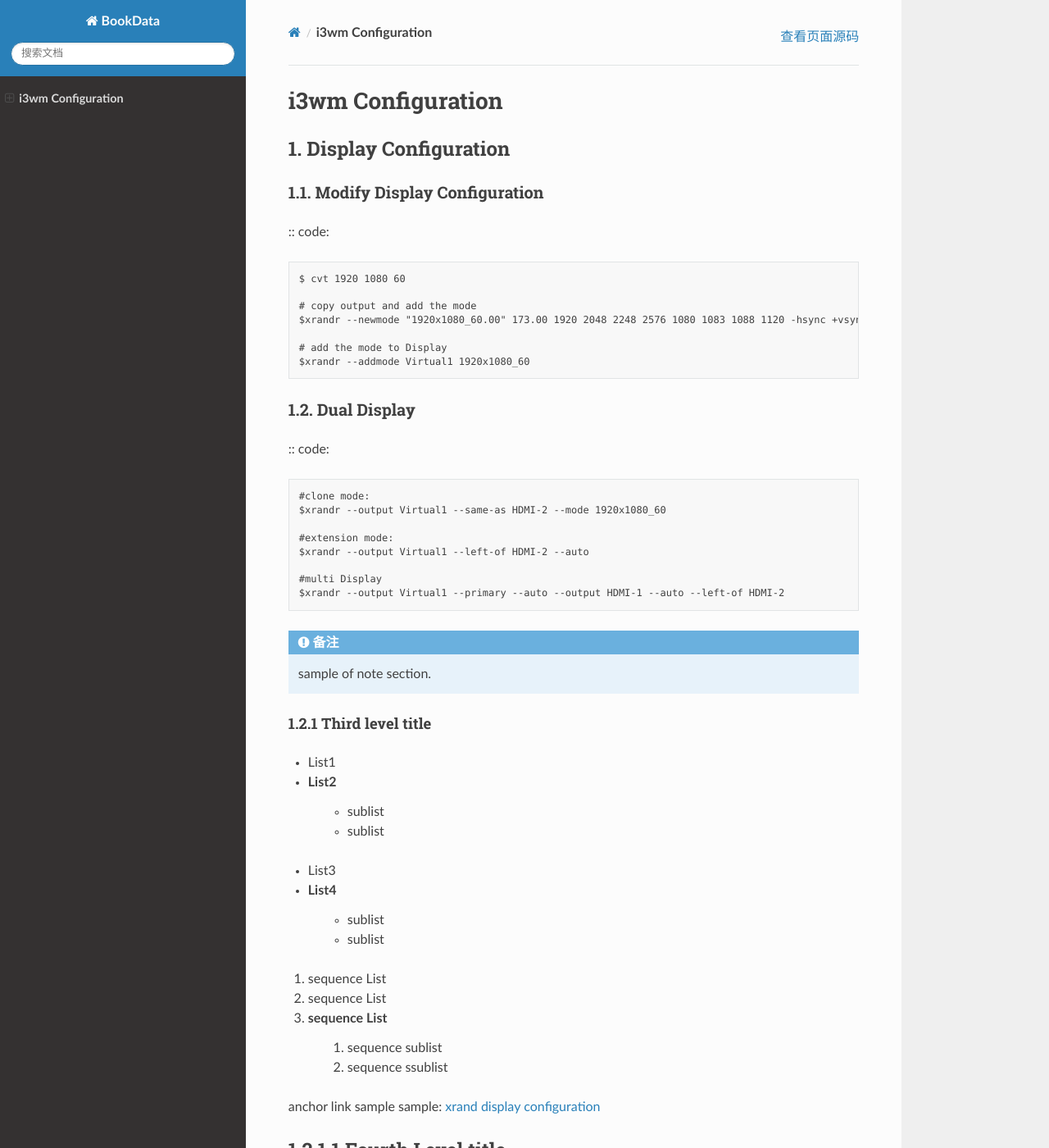
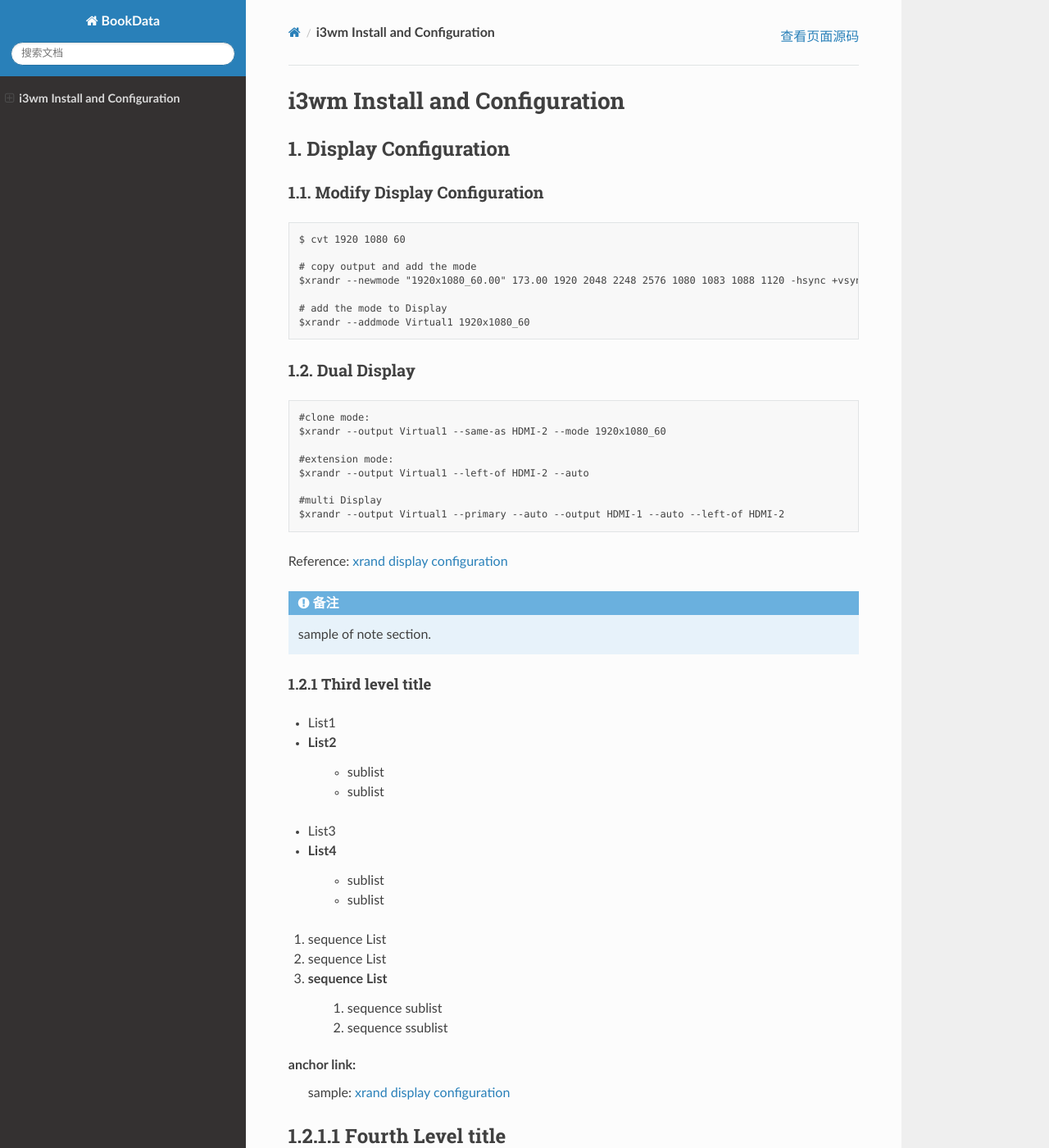
Before and after one commit to wanshuxiang/BookData, a Sphinx documentation site: the page built from source/i3wmconfig.rst, in a window 1280 px wide and 1400 px high. Shown: the whole window at 82% size. Built offline with Sphinx 7.4.7 and the Read the Docs theme 2.0.0, drawn with Linux system fonts in a browser that asks for light colours.

Commit message:
modified:   i3wmconfig.rst

```diff
--- a/source/i3wmconfig.rst
+++ b/source/i3wmconfig.rst
@@ -1,6 +1,6 @@
 
-**i3wm Configuration**
-#######################
+**i3wm Install and Configuration**
+######################################
 
 
 1. Display Configuration
@@ -9,8 +9,7 @@
 1.1. Modify Display Configuration
 **********************************
 
-:: code::
-
+::
 
     $ cvt 1920 1080 60
 
@@ -24,7 +23,7 @@
 1.2. Dual Display
 ******************
 
-:: code::
+::
 
     #clone mode:
     $xrandr --output Virtual1 --same-as HDMI-2 --mode 1920x1080_60
@@ -34,6 +33,8 @@
 
     #multi Display
     $xrandr --output Virtual1 --primary --auto --output HDMI-1 --auto --left-of HDMI-2
+
+Reference: \ `xrand display configuration <https://www.dazhuanlan.com/2020/01/30/5e320494cf9cf>`_
 
 
 .. note::
@@ -61,8 +62,8 @@
     #. sequence ssublist
 
 
-anchor link sample
-sample: \ `xrand display configuration <https://www.dazhuanlan.com/2020/01/30/5e320494cf9cf>`_
+anchor link:
+    sample: \ `xrand display configuration <https://www.dazhuanlan.com/2020/01/30/5e320494cf9cf>`_
 
 
 1.2.1.1 Fourth Level title
```
